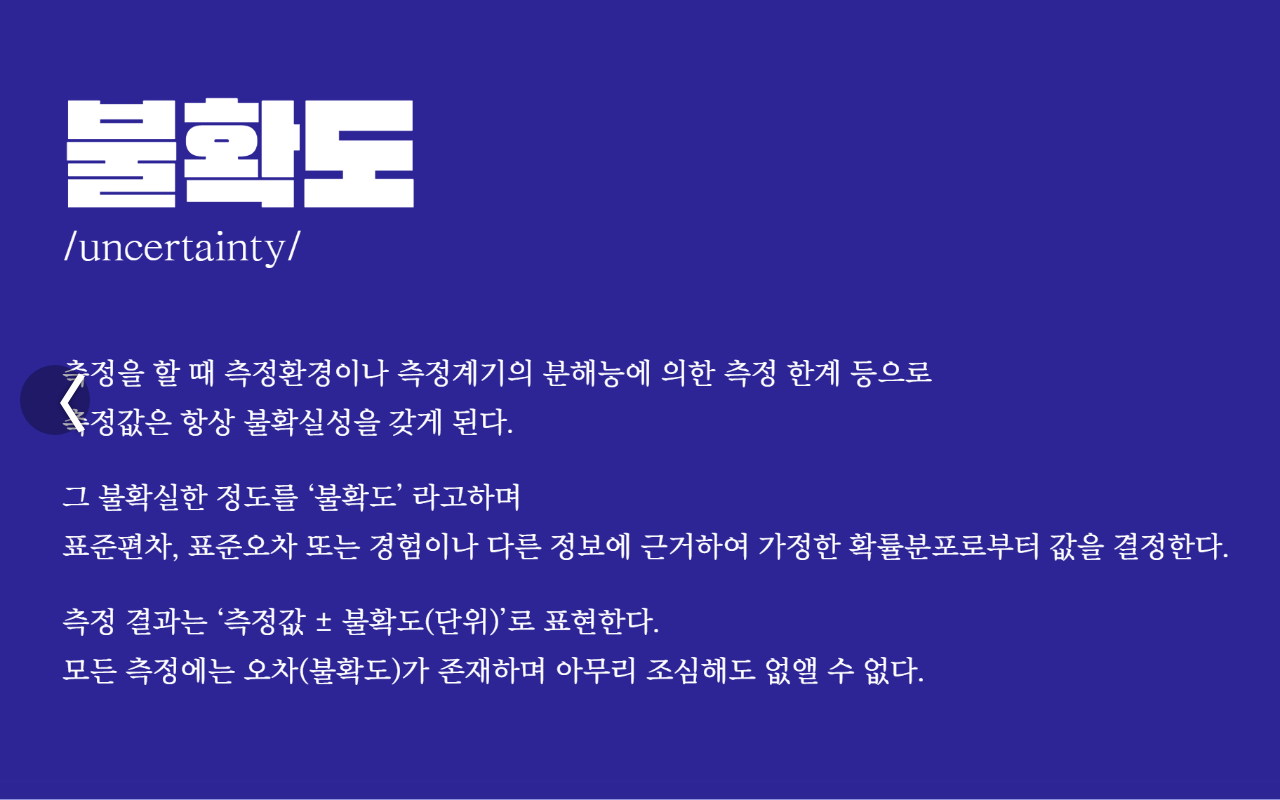
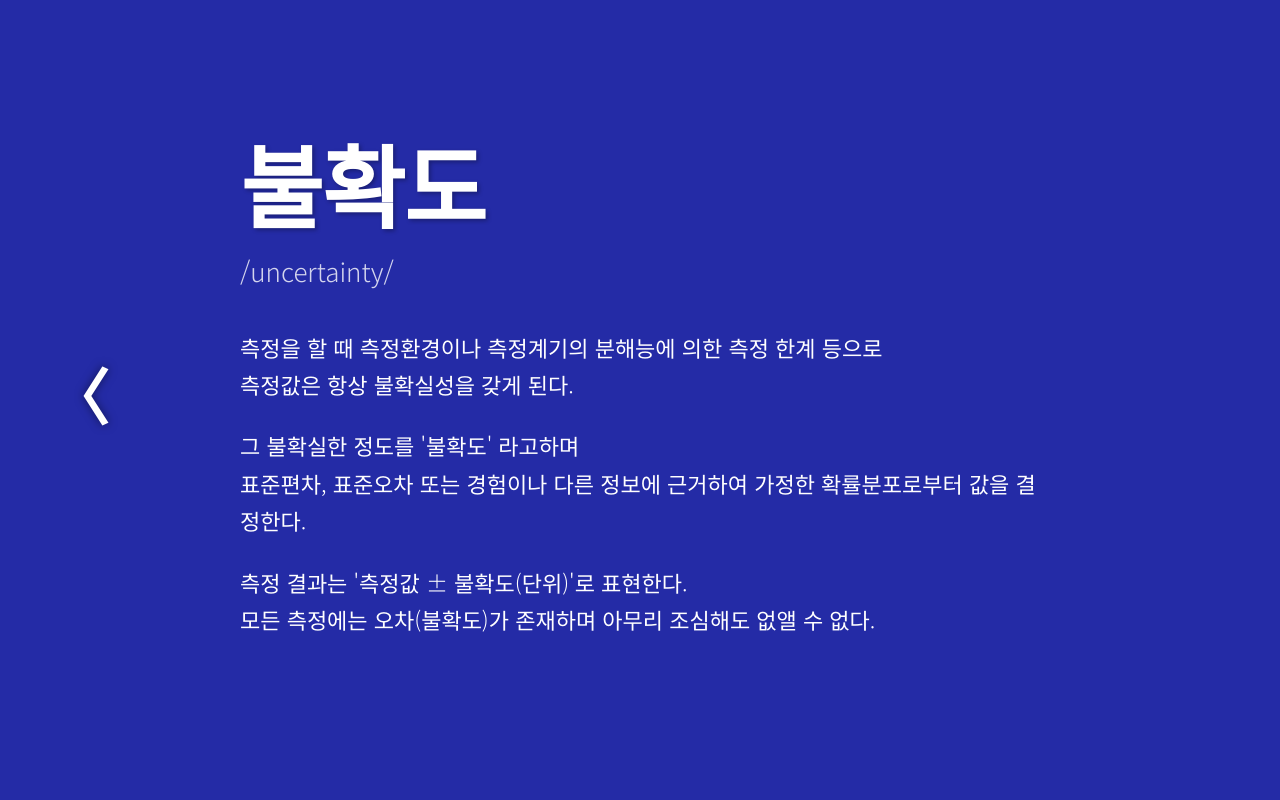
Before and after one commit to yoonys213/test, a plain HTML site: page uncertainty.html in a window 1280 px wide. Drawn offline with Linux system fonts and the light colour scheme.

Commit message:
Update uncertainty.html

```diff
--- a/uncertainty.html
+++ b/uncertainty.html
@@ -2,66 +2,119 @@
 <html lang="ko">
 <head>
     <meta charset="UTF-8">
-    <meta name="viewport" content="width=device-width, initial-scale=1.0, maximum-scale=1.0, user-scalable=no">
-    <title>불확도란?</title>
+    <meta name="viewport" content="width=device-width, initial-scale=1.0">
+    <title>불확도</title>
     <style>
-        * {
+        @import url('https://fonts.googleapis.com/css2?family=Noto+Sans+KR:wght@100;300;900&display=swap');
+
+        body {
+            background-color: #242BA6;
+            color: white;
+            font-family: 'Noto Sans KR', -apple-system, BlinkMacSystemFont, sans-serif;
             margin: 0;
             padding: 0;
+            min-height: 100vh;
+            display: flex;
+            flex-direction: column;
+            justify-content: center;
+            align-items: center;
             box-sizing: border-box;
-            font-family: 'Noto Sans KR', sans-serif;
+            position: relative;
         }
 
-        body {
-            height: 100vh;
-            background: url('assets/bg-uncertainty.jpg') no-repeat center center;
-            background-size: cover;
-            background-attachment: fixed;
-            position: relative;
-            overflow: hidden;
+        .content {
+            padding: 5%;
+            width: 90%;
+            max-width: 800px;
+            text-align: left;
+        }
+
+        h1 {
+            font-size: clamp(40px, 10vw, 90px);
+            margin: 0 0 3vh 0;
+            font-weight: 900;
+            letter-spacing: -1px;
+            line-height: 1;
+            text-shadow: 2px 2px 4px rgba(0, 0, 0, 0.3);
+        }
+
+        .pronunciation {
+            font-size: clamp(16px, 3vw, 26px);
+            margin-bottom: 5vh;
+            opacity: 0.8;
+            font-weight: 300;
+        }
+
+        p {
+            font-size: clamp(16px, 3.5vw, 22px);
+            line-height: 1.7;
+            margin: 3vh 0;
+            font-weight: 300;
+        }
+
+        .emphasis {
+            font-weight: 400;
         }
 
         .back-btn {
-            position: fixed;
-            left: 20px;
+            position: absolute;
+            left: 3vw;
             top: 50%;
             transform: translateY(-50%);
             color: white;
             font-size: clamp(40px, 8vw, 60px);
             font-weight: 900;
             cursor: pointer;
-            background: rgba(0,0,0,0.3);
-            width: clamp(50px, 10vw, 70px);
-            height: clamp(50px, 10vw, 70px);
-            border-radius: 50%;
+            background: transparent;
+            width: clamp(50px, 10vw, 80px);
+            height: clamp(50px, 10vw, 80px);
             display: flex;
             align-items: center;
             justify-content: center;
             transition: all 0.3s;
             z-index: 10;
             border: none;
-            text-shadow: 0 0 5px rgba(0,0,0,0.5);
+            outline: none;
+            text-shadow: 0 0 10px rgba(0,0,0,0.5);
         }
 
         .back-btn:hover {
-            background: rgba(0,0,0,0.5);
-            transform: translateY(-50%) scale(1.1);
+            transform: translateY(-50%) scale(1.2);
+            text-shadow: 0 0 15px rgba(0,0,0,0.8);
         }
 
-        /* 모바일 세로 대응 */
-        @media (orientation: portrait) and (max-width: 768px) {
-            body {
-                background-size: auto 120%;
+        .back-btn::before {
+            content: "〈";
+            display: block;
+            line-height: 1;
+        }
+
+        @media (max-width: 768px) {
+            .content {
+                padding: 8%;
             }
             .back-btn {
-                left: 10px;
-                top: 40%;
+                left: 2vw;
+                font-size: clamp(30px, 8vw, 50px);
             }
         }
     </style>
-    <link href="https://fonts.googleapis.com/css2?family=Noto+Sans+KR:wght@900&display=swap" rel="stylesheet">
 </head>
 <body>
-    <button class="back-btn" onclick="location.href='index.html'">〈</button>
+    <button class="back-btn" onclick="location.href='로비.html'"></button>
+
+    <div class="content">
+        <h1>불확도</h1>
+        <div class="pronunciation">/uncertainty/</div>
+
+        <p>측정을 할 때 측정환경이나 측정계기의 분해능에 의한 측정 한계 등으로<br>
+        측정값은 항상 불확실성을 갖게 된다.</p>
+
+        <p>그 불확실한 정도를 <span class="emphasis">'불확도'</span> 라고하며<br>
+        표준편차, 표준오차 또는 경험이나 다른 정보에 근거하여 가정한 확률분포로부터 값을 결정한다.</p>
+
+        <p>측정 결과는 <span class="emphasis">'측정값 ± 불확도(단위)'</span>로 표현한다.<br>
+        모든 측정에는 오차(불확도)가 존재하며 아무리 조심해도 없앨 수 없다.</p>
+    </div>
 </body>
 </html>
```
